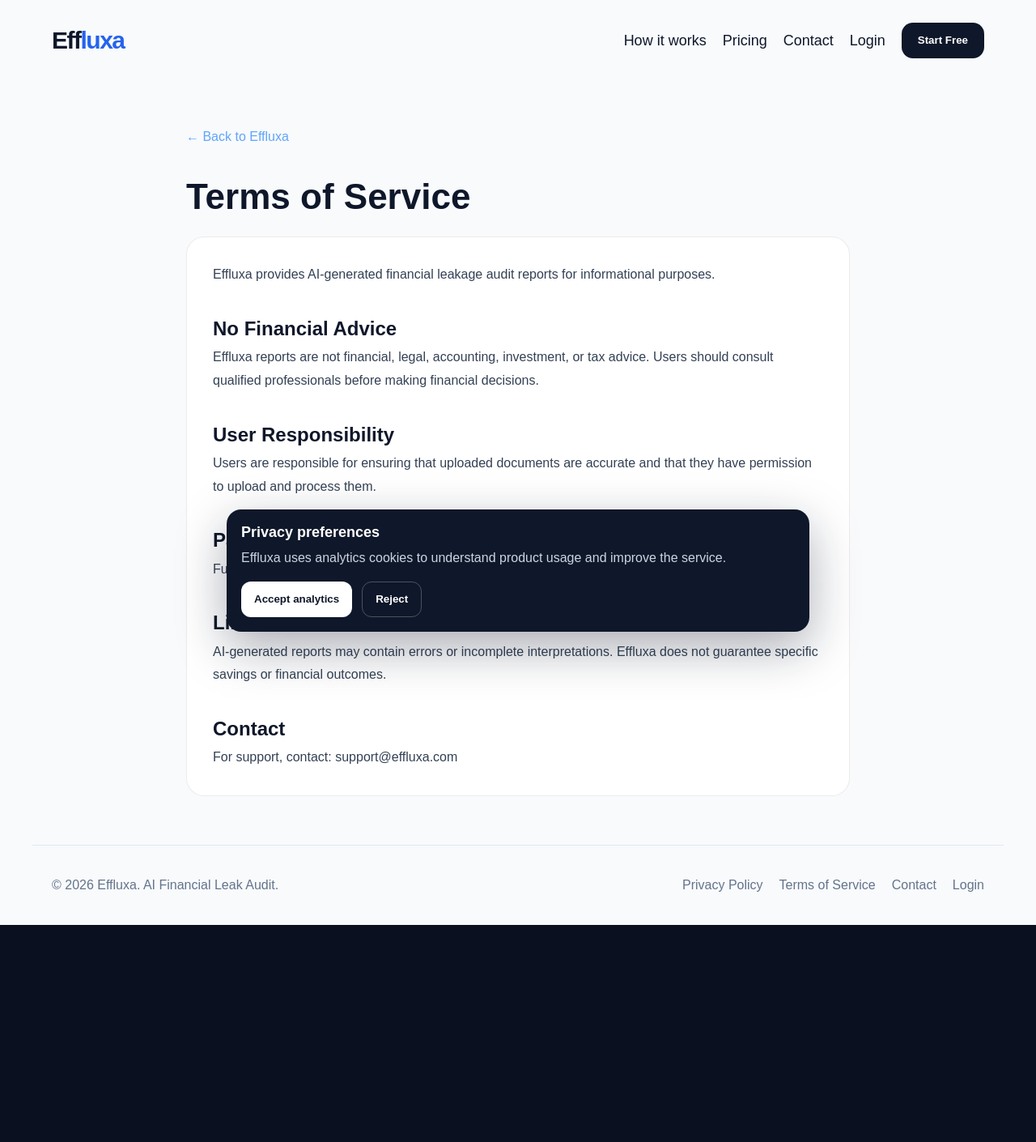
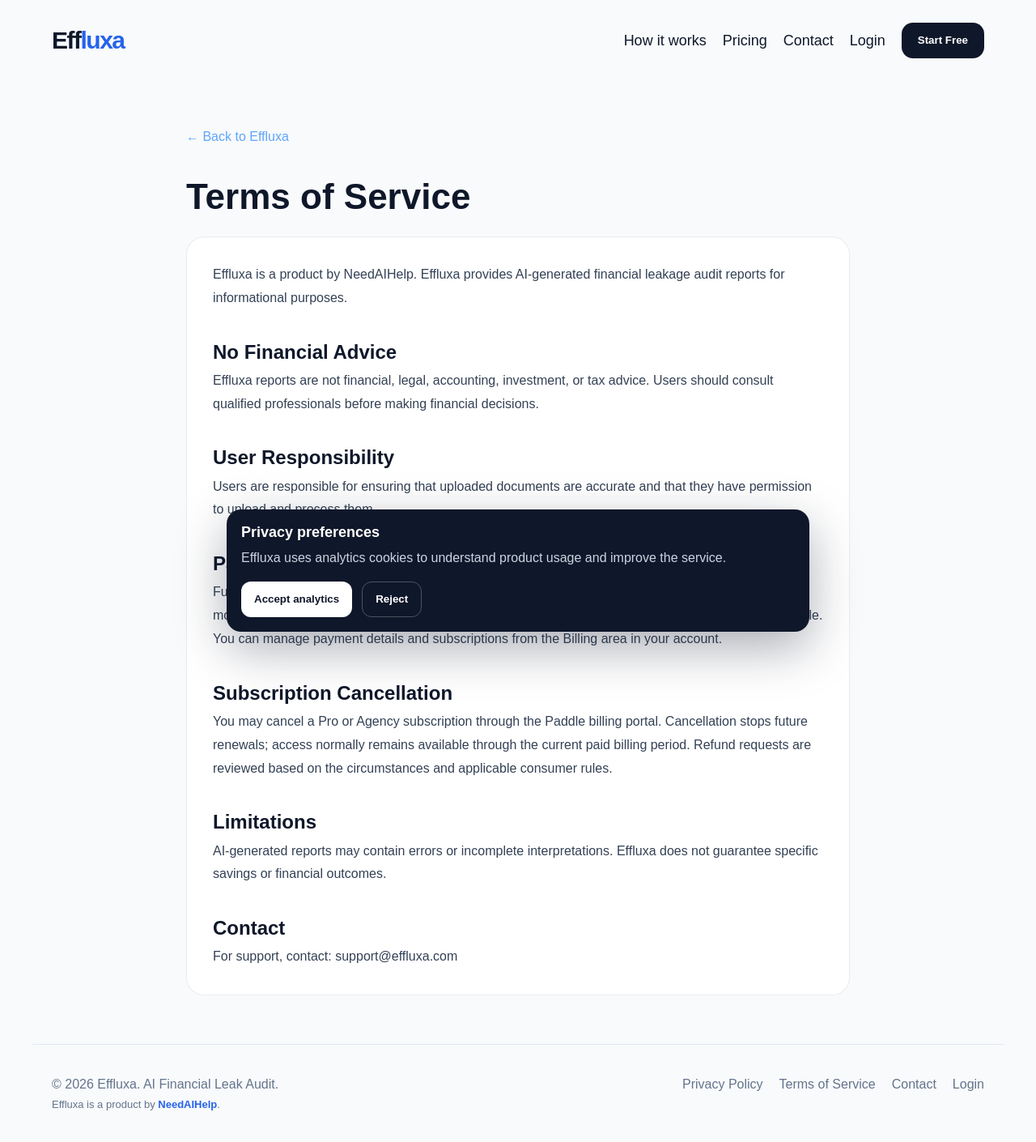
Before and after one commit to boskovasiljevic90/effluxa, a Next.js app: page /terms in a window 1280 px wide. Shown: the whole page at 81% size. Before the commit the page ends 1142 px from the top, so only its background shows below. Built offline with nearby package versions, Linux system fonts and the light colour scheme; no server answers.

Commit message:
Add NeedAIHelp attribution and billing terms

```diff
--- a/src/app/privacy/page.tsx
+++ b/src/app/privacy/page.tsx
@@ -15,7 +15,8 @@ export default function PrivacyPage() {
 
         <div className="audit-card" style={{ lineHeight: 1.8 }}>
           <p>
-            Effluxa processes uploaded financial documents to generate AI-powered financial audit reports.
+            Effluxa is a product by NeedAIHelp. Effluxa processes uploaded financial documents to generate
+            AI-powered financial audit reports.
           </p>
 
           <h2 style={{ marginTop: "30px" }}>Data We Collect</h2>
@@ -39,7 +40,8 @@ export default function PrivacyPage() {
 
           <h2 style={{ marginTop: "30px" }}>Payments</h2>
           <p>
-            Payments are processed securely by Paddle. Effluxa does not store card numbers.
+            Payments are processed securely by Paddle. Effluxa does not store card numbers. Paddle may process
+            billing and transaction information needed to complete purchases and manage subscriptions.
           </p>
 
           <h2 style={{ marginTop: "30px" }}>AI Processing</h2>
--- a/src/app/terms/page.tsx
+++ b/src/app/terms/page.tsx
@@ -15,7 +15,8 @@ export default function TermsPage() {
 
         <div className="audit-card" style={{ lineHeight: 1.8 }}>
           <p>
-            Effluxa provides AI-generated financial leakage audit reports for informational purposes.
+            Effluxa is a product by NeedAIHelp. Effluxa provides AI-generated financial leakage audit reports
+            for informational purposes.
           </p>
 
           <h2 style={{ marginTop: "30px" }}>No Financial Advice</h2>
@@ -32,7 +33,16 @@ export default function TermsPage() {
 
           <h2 style={{ marginTop: "30px" }}>Payments</h2>
           <p>
-            Full AI audit unlocks are one-time digital purchases. Payment processing is handled by Paddle.
+            Full AI audit unlocks are one-time digital purchases. Pro and Agency are recurring subscriptions
+            billed monthly or annually according to the plan selected at checkout. Payment processing is handled
+            by Paddle. You can manage payment details and subscriptions from the Billing area in your account.
+          </p>
+
+          <h2 style={{ marginTop: "30px" }}>Subscription Cancellation</h2>
+          <p>
+            You may cancel a Pro or Agency subscription through the Paddle billing portal. Cancellation stops
+            future renewals; access normally remains available through the current paid billing period.
+            Refund requests are reviewed based on the circumstances and applicable consumer rules.
           </p>
 
           <h2 style={{ marginTop: "30px" }}>Limitations</h2>
--- a/src/components/PublicFooter.tsx
+++ b/src/components/PublicFooter.tsx
@@ -15,7 +15,16 @@ export default function PublicFooter() {
         color: "#64748b",
       }}
     >
-      <div>© 2026 Effluxa. AI Financial Leak Audit.</div>
+      <div>
+        <div>© 2026 Effluxa. AI Financial Leak Audit.</div>
+        <div style={{ marginTop: "8px", fontSize: "13px" }}>
+          Effluxa is a product by{" "}
+          <a href="https://needai.help" target="_blank" rel="noreferrer" style={{ color: "#2563eb", fontWeight: 800 }}>
+            NeedAIHelp
+          </a>
+          .
+        </div>
+      </div>
 
       <div style={{ display: "flex", gap: "20px", flexWrap: "wrap" }}>
         <Link href="/privacy">Privacy Policy</Link>
```
